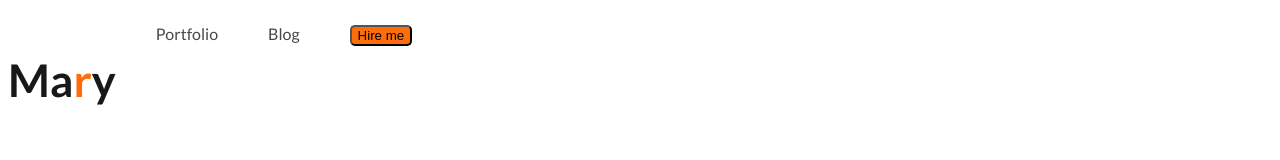
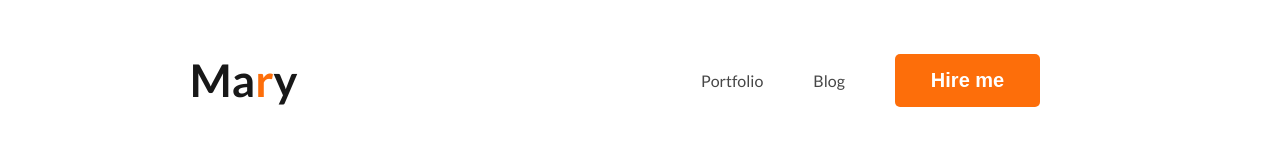
Before and after one commit to MisterRakib112/web-developer-portfolio, a plain HTML site: page index.html in a window 1280 px wide. Drawn offline with Linux system fonts and the light colour scheme.

Commit message:
nav added

```diff
--- a/css/style.css
+++ b/css/style.css
@@ -12,12 +12,20 @@ body {
 .btn-primary{
   border-radius: 5px;
   background-color: #FD6E0A;
+  border: 0;
+  font-size: 20px;
+  font-weight: 700;
+  color: white;
+  padding: 15px 36px;
 }
 nav {
   display: flex;
+  justify-content: space-around;
+  align-items: center;
 }
 nav>ul{
   display: flex;
+  align-items: center;
 }
 nav li{
   list-style: none;
```
